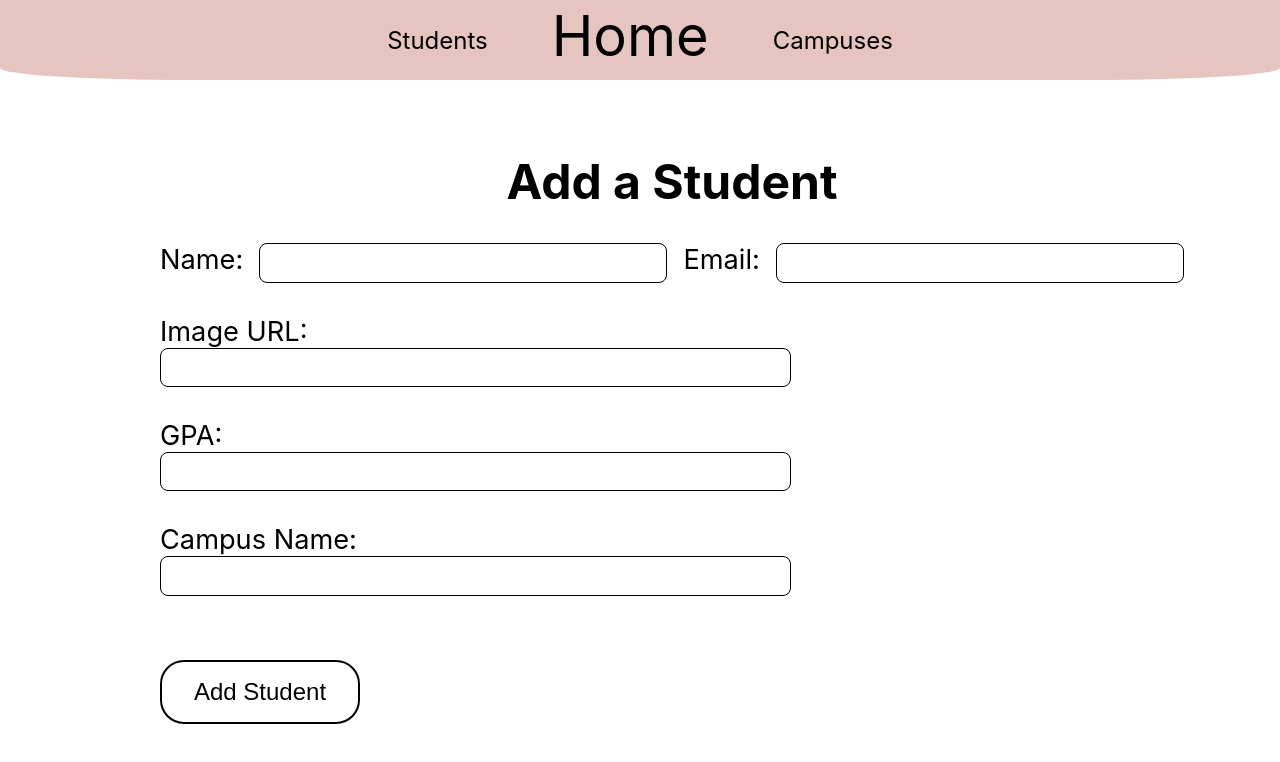
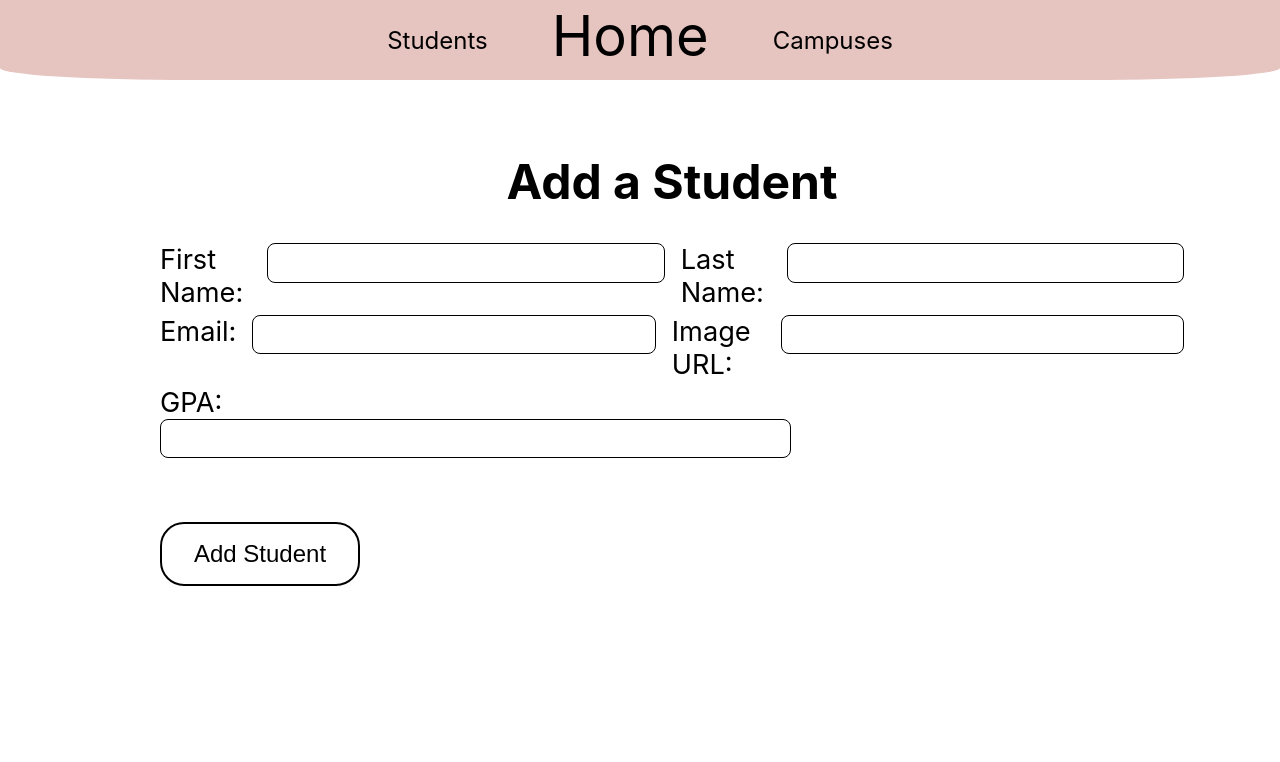
Before and after one commit to jjiang0595/TTP_CRUD, a React (Create React App) app in the folder frontend/: page /students/add in a window 1280 px wide. Shown: the top 762 px of the page. Built offline with nearby package versions, Linux system fonts and the light colour scheme.

Commit message:
creating student

```diff
--- a/frontend/src/components/students/AddStudent.js
+++ b/frontend/src/components/students/AddStudent.js
@@ -1,11 +1,14 @@
 import styles from './AddStudent.module.scss';
 import {useState} from "react";
+import {useDispatch} from "react-redux";
+import {createStudentThunk} from "../../redux/student/student.action";
 
 function AddStudent() {
+    const dispatch = useDispatch();
     const [student, setStudent] = useState({
         name: "",
         email: "",
-        url: "",
+        url: "https://t3.ftcdn.net/jpg/04/62/93/66/360_F_462936689_BpEEcxfgMuYPfTaIAOC1tCDurmsno7Sp.jpg",
         gpa: 0,
         campusId: 0
     })
@@ -16,41 +19,41 @@ function AddStudent() {
 
     const submitHandler = (event) => {
         event.preventDefault();
-
+        dispatch(createStudentThunk(student));
     }
 
     return (
         <div className={styles.container}>
             <h1 className={styles.container__header}>Add a Student</h1>
-            <form className={styles.container__form}>
+            <form onSubmit={submitHandler} className={styles.container__form}>
                 <div className={styles.column}>
                     <>
-                        <label htmlFor="name" className={styles.container__form__label}>Name:</label>
-                        <input className={styles.container__form__input} type="text" id="name" name="name"
+                        <label htmlFor="firstName" className={styles.container__form__label}>First Name:</label>
+                        <input className={styles.container__form__input} onChange={changeHandler} type="text" id="firstName" name="firstName"
                                required/>
                     </>
                     <>
+                        <label htmlFor="lastName" className={styles.container__form__label}>Last Name:</label>
+                        <input className={styles.container__form__input} onChange={changeHandler} type="text" id="lastName" name="lastName"
+                               required/>
+                    </>
+                </div>
+                <div className={styles.column}>
+                    <>
                         <label htmlFor="email" className={styles.container__form__label}>Email:</label>
-                        <input className={styles.container__form__input} type="email" id="email" name="email"
+                        <input className={styles.container__form__input} onChange={changeHandler} type="email" id="email" name="email"
                                required/>
+                    </>
+                    <>
+                        <label htmlFor="url" className={styles.container__form__label}>Image URL:</label>
+                    <input className={styles.container__form__input} onChange={changeHandler} type="url" id="url" name="URL"/>
                     </>
                 </div>
 
                 <div>
-                    <label htmlFor="url" className={styles.container__form__label}>Image URL:</label>
-                    <input className={styles.container__form__input} type="url" id="url" name="URL" required/>
+                    <label htmlFor="gpa" className={styles.container__form__label}>GPA:</label>
+                    <input className={styles.container__form__input} onChange={changeHandler} type="number" min="0.0" max="4.0" step=".25" id="gpa" name="gpa" required/>
                 </div>
-
-                <div>
-                    <label htmlFor="gpa" className={styles.container__form__label}>GPA:</label>
-                    <input className={styles.container__form__input} type="number" min="0.0" max="4.0" step=".25" id="gpa" name="gpa" required/>
-                </div>
-
-                <div>
-                    <label htmlFor="campus_name" className={styles.container__form__label}>Campus Name:</label>
-                    <input className={styles.container__form__input} type="text" id="campus_name" name="campus_name"/>
-                </div>
-
                 <button type="submit" className={styles.container__form__submit}>Add Student</button>
             </form>
         </div>
```
